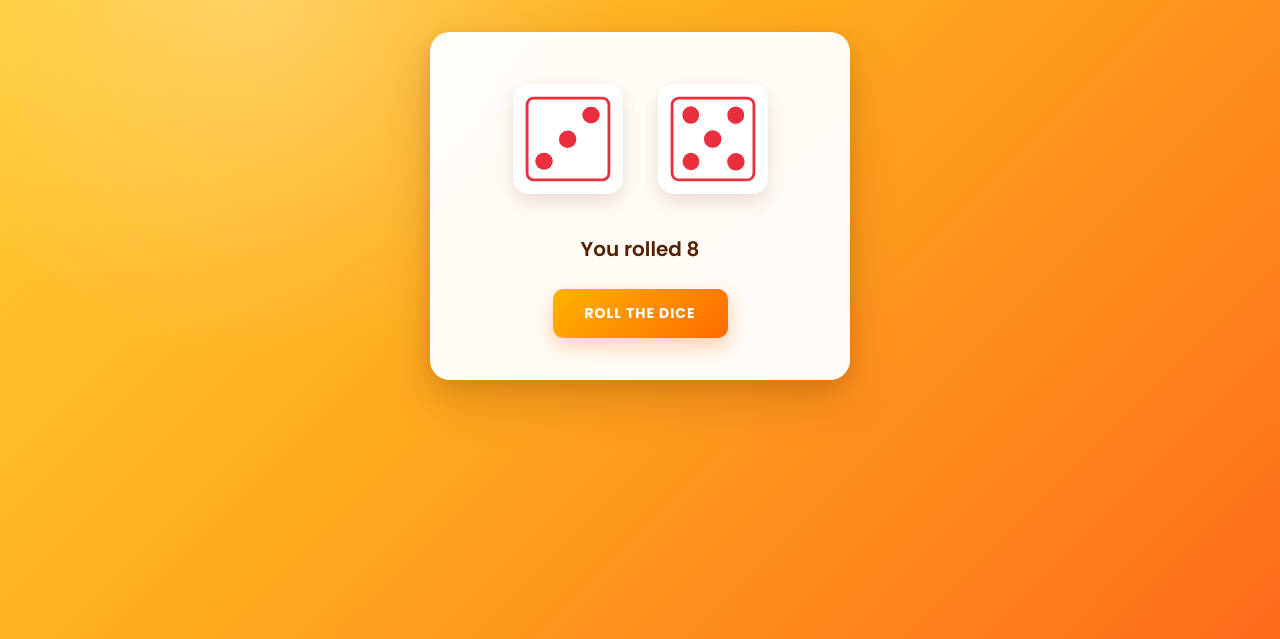
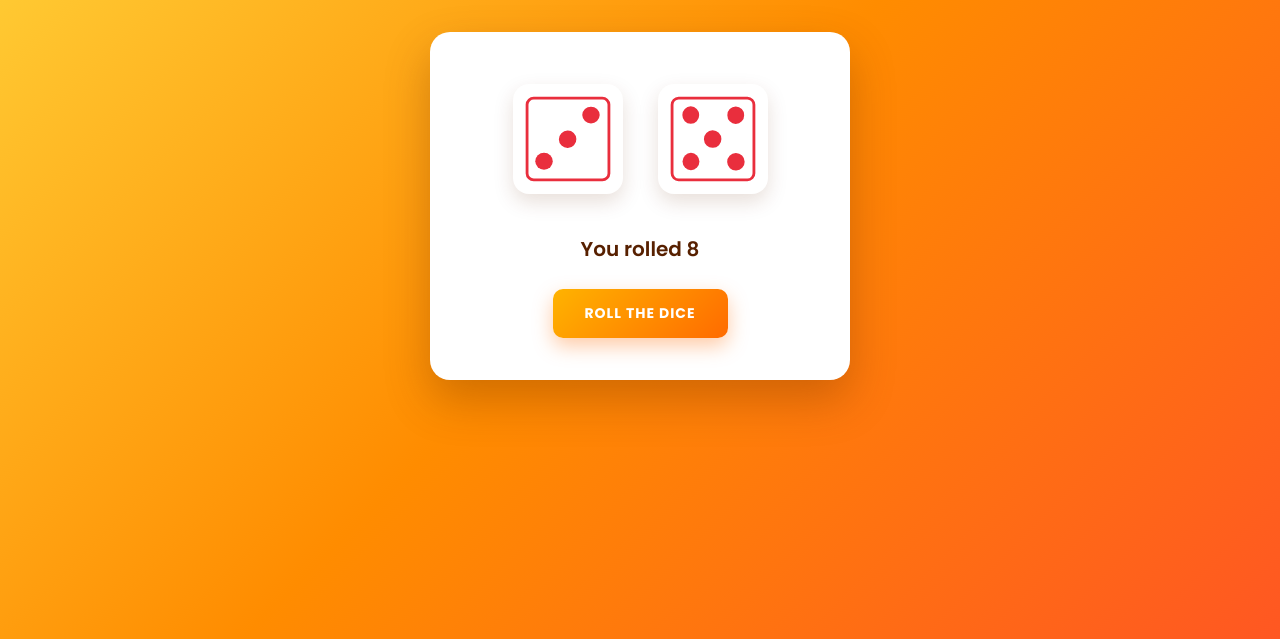
Before and after one commit to Rahul-Khatavkar/Dice-Roll-Project, a website: page index.html in a window 1280 px wide. Shown: the part 161-800 px from the top of the page. Drawn offline with Linux system fonts and the light colour scheme.

Commit message:
Change dice game colors and layout

```diff
--- a/style.css
+++ b/style.css
@@ -1,33 +1,17 @@
 * {
+    margin: 0;
     padding: 0;
-    margin: 0;
     box-sizing: border-box;
 }
 
 body {
     min-height: 100vh;
-    display: flex;
-    justify-content: center;
     font-family: "Poppins", sans-serif;
-
-    background:
-        radial-gradient(
-            circle at 20% 20%,
-            rgba(255, 255, 255, 0.25),
-            transparent 30%
-        ),
-        linear-gradient(
-            135deg,
-            #ffd43b 0%,
-            #ffad1f 45%,
-            #ff6b1a 100%
-        );
-
-    color: #2b1600;
+    background: linear-gradient(135deg, #ffd43b, #ff8c00, #ff5722);
+    color: #4a1c00;
 }
 
 .game {
-    width: 100%;
     min-height: 100vh;
     display: flex;
     flex-direction: column;
@@ -35,14 +19,11 @@ body {
     padding-top: 70px;
 }
 
-/* Heading */
-
 h1 {
     font-size: 38px;
     font-weight: 700;
     color: #7a2500;
     text-align: center;
-    margin: 0;
 }
 
 .subtitle {
@@ -54,28 +35,19 @@ h1 {
     text-align: center;
 }
 
-/* Game Card */
-
 .container {
     width: 420px;
     max-width: 90%;
     padding: 40px 35px;
-
-    background: rgba(255, 255, 255, 0.96);
-
-    border: 2px solid rgba(255, 255, 255, 0.7);
+    background: #ffffff;
     border-radius: 20px;
-
-    box-shadow:
-        0 20px 45px rgba(120, 50, 0, 0.25),
-        0 5px 15px rgba(120, 50, 0, 0.12);
+    border: 2px solid rgba(255, 255, 255, 0.8);
+    box-shadow: 0 20px 45px rgba(100, 40, 0, 0.3);
 
     display: flex;
     flex-direction: column;
     align-items: center;
 }
-
-/* Dice */
 
 .dice-wrapper {
     width: 100%;
@@ -90,16 +62,10 @@ h1 {
     width: 110px;
     height: 110px;
     padding: 8px;
-
     background: #ffffff;
-
     border-radius: 16px;
-
-    box-shadow:
-        0 8px 20px rgba(120, 50, 0, 0.15);
+    box-shadow: 0 8px 20px rgba(100, 40, 0, 0.15);
 }
-
-/* Result */
 
 #total {
     font-size: 20px;
@@ -108,58 +74,41 @@ h1 {
     margin: 20px 0 25px;
 }
 
-/* Button */
-
 button {
     width: 175px;
     padding: 14px 0;
-
     border: none;
     outline: none;
 
-    background: linear-gradient(
-        135deg,
-        #ffb300,
-        #ff6b00
-    );
+    background: linear-gradient(135deg, #ffb300, #ff6b00);
 
     color: #ffffff;
-
     font-family: "Poppins", sans-serif;
     font-size: 14px;
     font-weight: 700;
-
     letter-spacing: 1px;
 
     border-radius: 10px;
-
     cursor: pointer;
 
-    box-shadow:
-        0 8px 20px rgba(255, 107, 0, 0.3);
-
+    box-shadow: 0 8px 20px rgba(255, 107, 0, 0.35);
     transition: 0.25s ease;
 }
 
 button:hover {
     transform: translateY(-2px);
-
-    box-shadow:
-        0 12px 25px rgba(255, 107, 0, 0.4);
+    box-shadow: 0 12px 25px rgba(255, 107, 0, 0.45);
 }
 
 button:active {
     transform: translateY(1px);
 }
 
-/* Dice Animation */
-
 .shake {
     animation: shake 0.5s infinite;
 }
 
 @keyframes shake {
-
     0% {
         transform: rotate(30deg) scale(1.05);
     }
@@ -172,8 +121,6 @@ button:active {
         transform: rotate(30deg) scale(1.05);
     }
 }
-
-/* Mobile */
 
 @media screen and (max-width: 500px) {
 
```
